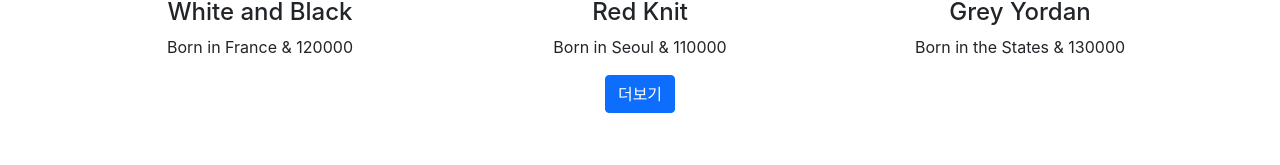
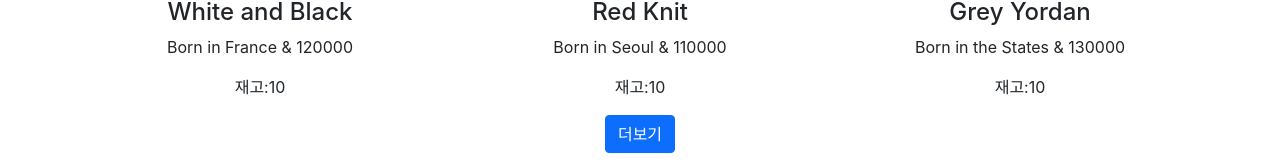
Before and after one commit to joseph-106/React, a React (Create React App) app in the folder shop/: page / in a window 1280 px wide. Shown: the part 525-690 px from the top of the page. Built offline with nearby package versions, Linux system fonts and the light colour scheme.

Commit message:
useContext 실습

```diff
--- a/shop/src/App.js
+++ b/shop/src/App.js
@@ -1,11 +1,14 @@
 /* eslint-disable */
 import './App.css';
-import { useState } from 'react';
+import { useState, useContext } from 'react';
 import { Navbar,Nav,NavDropdown,Container, Button } from 'react-bootstrap';
 import data from './data.js';
 import Detail from './Detail.js';
 import { Link, Route, Switch } from 'react-router-dom';
 import axios from 'axios';
+import React from 'react';
+
+export let 재고context = React.createContext();
 
 function App(){
   let [shoes, shoes변경] = useState(data);
@@ -46,6 +49,9 @@ function App(){
           </div>
 
           <div className="container">
+
+            <재고context.Provider value={재고}>
+
             <div className="row">
               {
                 shoes.map((a,i)=>{
@@ -55,6 +61,9 @@ function App(){
                 })
               }
             </div>
+
+            </재고context.Provider>
+
             <button className="btn btn-primary" onClick={()=>{
 
               axios.get('https://codingapple1.github.io/shop/data2.json')
@@ -70,7 +79,9 @@ function App(){
       </Route>
 
       <Route path="/detail/:id">
+        <재고context.Provider value={재고}>
         <Detail shoes={shoes} 재고={재고} 재고변경={재고변경}/>
+        </재고context.Provider>
       </Route>
 
     </div>
@@ -78,15 +89,26 @@ function App(){
 }
 
 function Card(props){
+
   return(
     <>
     <div className="col-md-4">
       <img src={ 'https://codingapple1.github.io/shop/shoes' + (props.i+1) + '.jpg' } width="100%" />
       <h4>{ props.shoes.title }</h4>
       <p>{ props.shoes.content } & { props.shoes.price }</p>
+      <Test></Test>
     </div>
     </>
   )
 }
 
+function Test() {
+
+  let 재고 = useContext(재고context);
+
+  return(
+    <p>재고:{재고[0]}</p>
+  )
+}
+
 export default App;
--- a/shop/src/Detail.js
+++ b/shop/src/Detail.js
@@ -1,7 +1,9 @@
 /* eslint-disable */
-import { useEffect, useState } from 'react';
+import { useEffect, useState, useContext } from 'react';
 import { useHistory, useParams } from 'react-router-dom';
 import styled from 'styled-components';
+import App from './App';
+import { 재고context } from './App.js';
 
 let Alert = styled.div`
   background: #eeeeee;
@@ -26,6 +28,8 @@ function Detail(props) {
 
   let [alert, alert변경] = useState(true);
 
+  let 재고 = useContext(재고context);
+
   useEffect(()=>{
     let 타이머 = setTimeout(()=>{alert변경(false)}, 2000);
     return ()=>{ clearTimeout(타이머) }
@@ -46,7 +50,8 @@ function Detail(props) {
           <h4 className="pt-5">{ 찾은상품.title }</h4>
           <p>{ 찾은상품.content }</p>
           <p>{ 찾은상품.price }원</p>
-          <Info 재고={props.재고}></Info>
+          <Info 재고={props.재고}></Info> {/*props로 건너건너 전달*/}
+          <p>{재고[0]}</p> {/*Context API를 활용한 방법*/}
           <button className="btn btn-danger" onClick={()=>{
             let newArray = [...props.재고];
             newArray[0]-=1;
```
